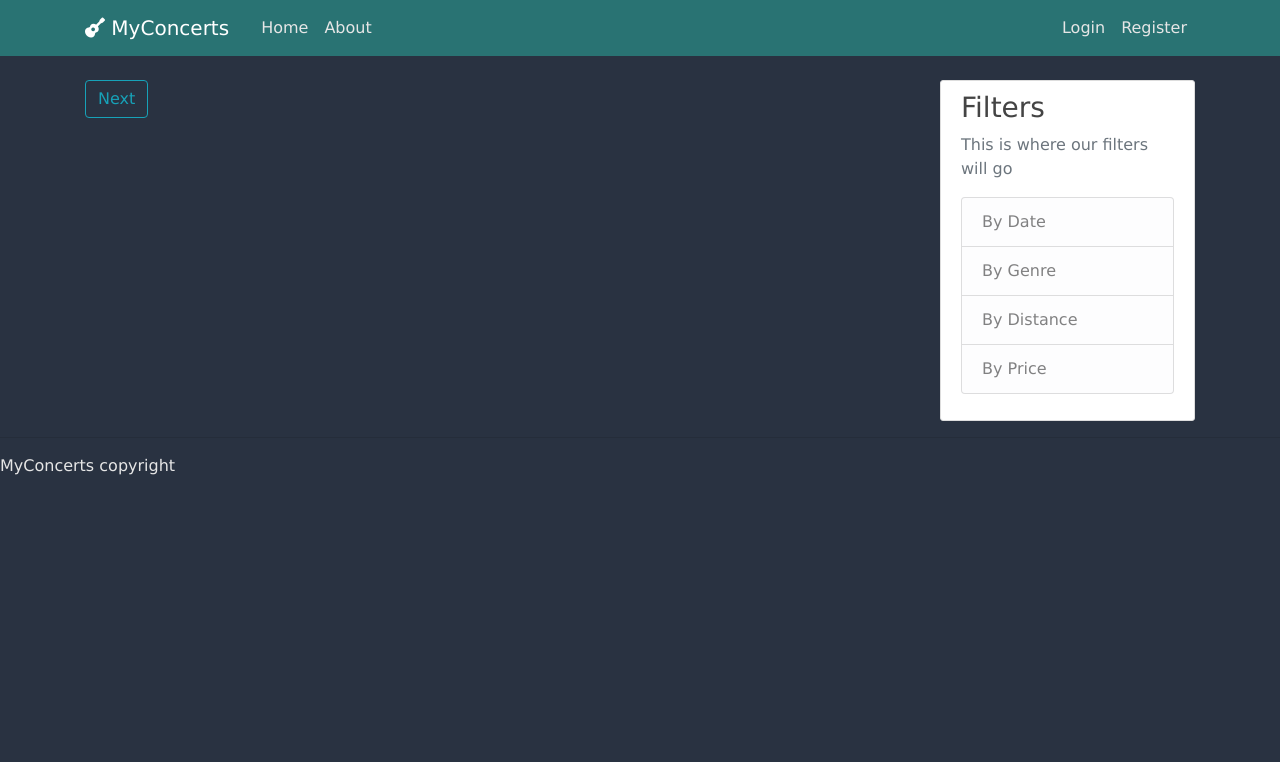
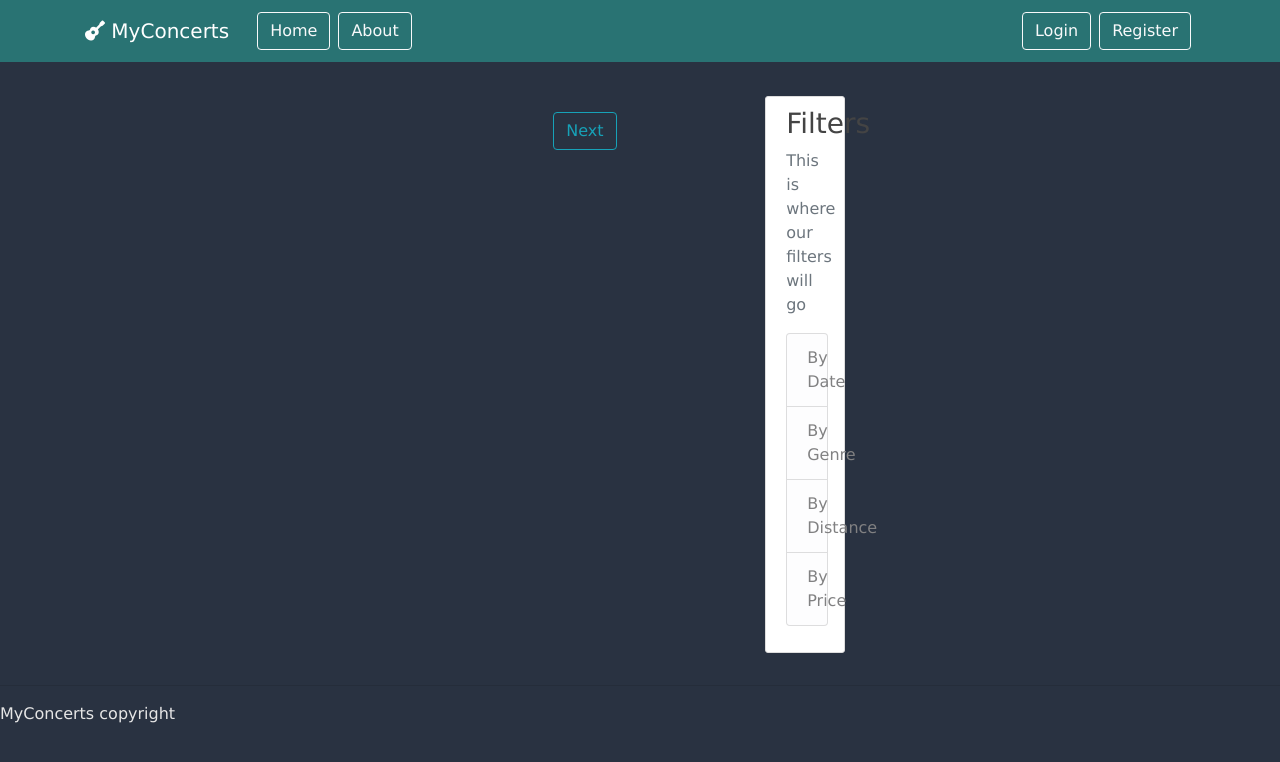
Before and after one commit to Zachhi/MyConcerts, a Django app: page /1/ in a window 1280 px wide. Shown: the top 762 px of the page. Run offline with Django 3.2, Linux system fonts and the light colour scheme; data that the repository does not hold is empty; some libraries are stand-ins or nearby versions.

Commit message:
modified card page again

```diff
--- a/landing/templates/landing/base.html
+++ b/landing/templates/landing/base.html
@@ -37,24 +37,24 @@
                 </button>
                 <div class="collapse navbar-collapse" id="navbarToggle">
                     <div class="navbar-nav mr-auto text-center">
-                        <a class="nav-item nav-link" href="{% url 'landing-home' page=1 %}">Home</a>
-                        <a class="nav-item nav-link" href="{% url 'landing-about' %}">About</a>
+                        <a class="btn btn-outline-light m-1" href="{% url 'landing-home' page=1 %}">Home</a>
+                        <a class="btn btn-outline-light m-1" href="{% url 'landing-about' %}">About</a>
                     </div>
                     <!-- Navbar Right Side -->
                     <div class="navbar-nav text-center">
                         {% if user.is_authenticated %}
-                        <a class="nav-item nav-link" href="{% url 'logout' %}">Logout</a>
-                        <a class="nav-item nav-link" href="{% url 'profile' %}">Profile</a>
+                        <a class="btn btn-outline-light m-1" href="{% url 'logout' %}">Logout</a>
+                        <a class="btn btn-outline-light m-1" href="{% url 'profile' %}">Profile</a>
                         {% else %}
-                        <a class="nav-item nav-link" href="{% url 'login' %}">Login</a>
-                        <a class="nav-item nav-link" href="{% url 'register' %}">Register</a>
+                        <a class="btn btn-outline-light m-1" href="{% url 'login' %}">Login</a>
+                        <a class="btn btn-outline-light m-1" href="{% url 'register' %}">Register</a>
                         {% endif %}
                     </div>
                 </div>
             </div>
         </nav>
     </header>
-    <main role="main" class="container">
+    <main role="main" class="d-flex justify-content-center p-3">
         <div class="row">
             <!-- <div class="col-md-8"> -->
             {% if messages %}
--- a/landing/templates/landing/home.html
+++ b/landing/templates/landing/home.html
@@ -25,14 +25,17 @@
             </a>
             {% endfor %}
         </div>
+        <div class="d-flex justify-content-center">
 
-        {% if page == 1 %}
-            <a class="btn btn-outline-info mb-4" href="{% url 'landing-home' page=page|add:'+1' %}">Next</a>
-        {% elif page > 1 %}
-            <a class="btn btn-outline-info mb-4" href="{% url 'landing-home' page=1 %}">First</a>
-            <a class="btn btn-outline-info mb-4" href="{% url 'landing-home' page=page|add:'-1' %}">Previous</a>
-            <a class="btn btn-outline-info mb-4" href="{% url 'landing-home' page=page|add:'+1' %}">Next</a>
-        {% endif %}
+            {% if page == 1 %}
+                <a class="btn btn-outline-info mb-4 m-3" href="{% url 'landing-home' page=page|add:'+1' %}">Next</a>
+            {% elif page > 1 %}
+                <a class="btn btn-outline-info mb-4 m-3" href="{% url 'landing-home' page=1 %}">First</a>
+                <a class="btn btn-outline-info mb-4 m-3" href="{% url 'landing-home' page=page|add:'-1' %}">Previous</a>
+                <a class="btn btn-outline-info mb-4 m-3" href="{% url 'landing-home' page=page|add:'+1' %}">Next</a>
+            {% endif %}
+        </div>
+
     </div>
 </div>
 <div class="col-md-3">
```
